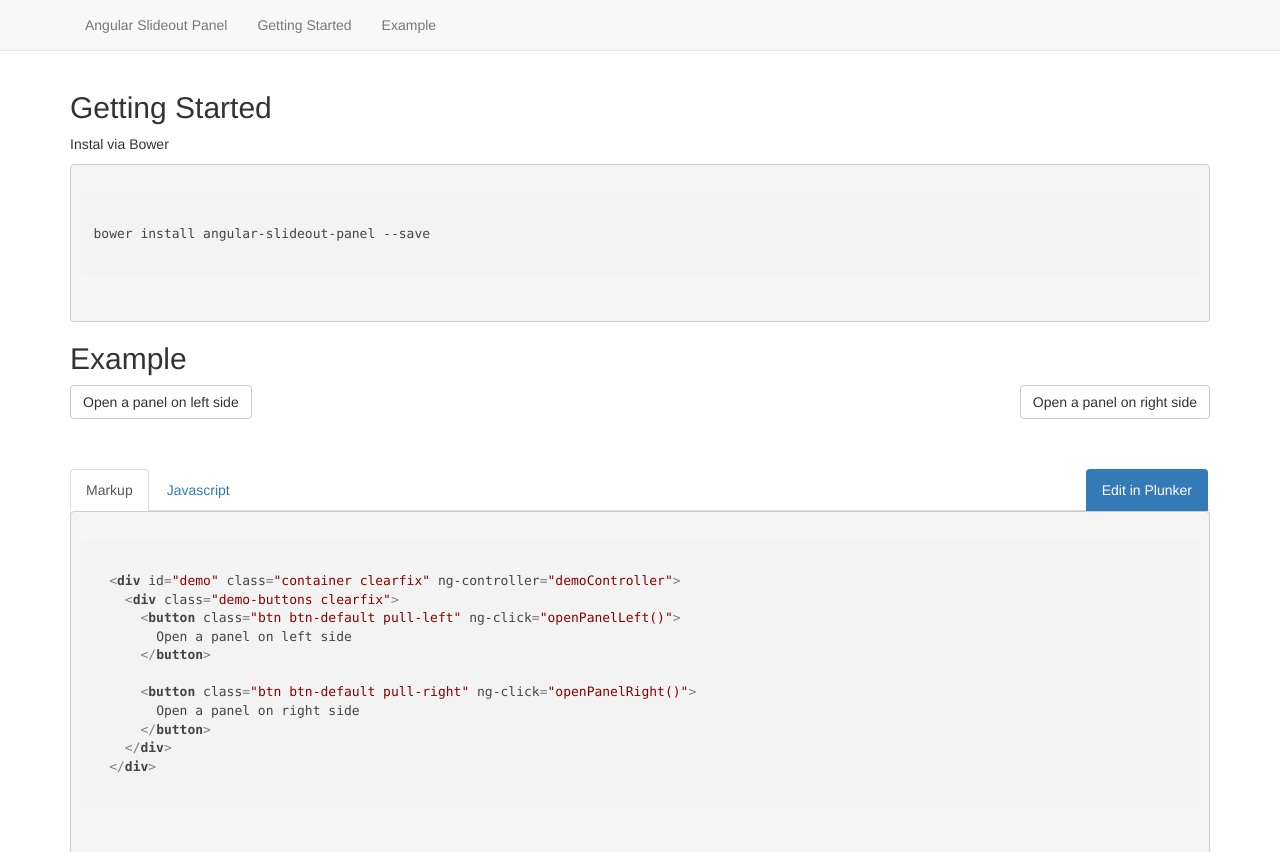
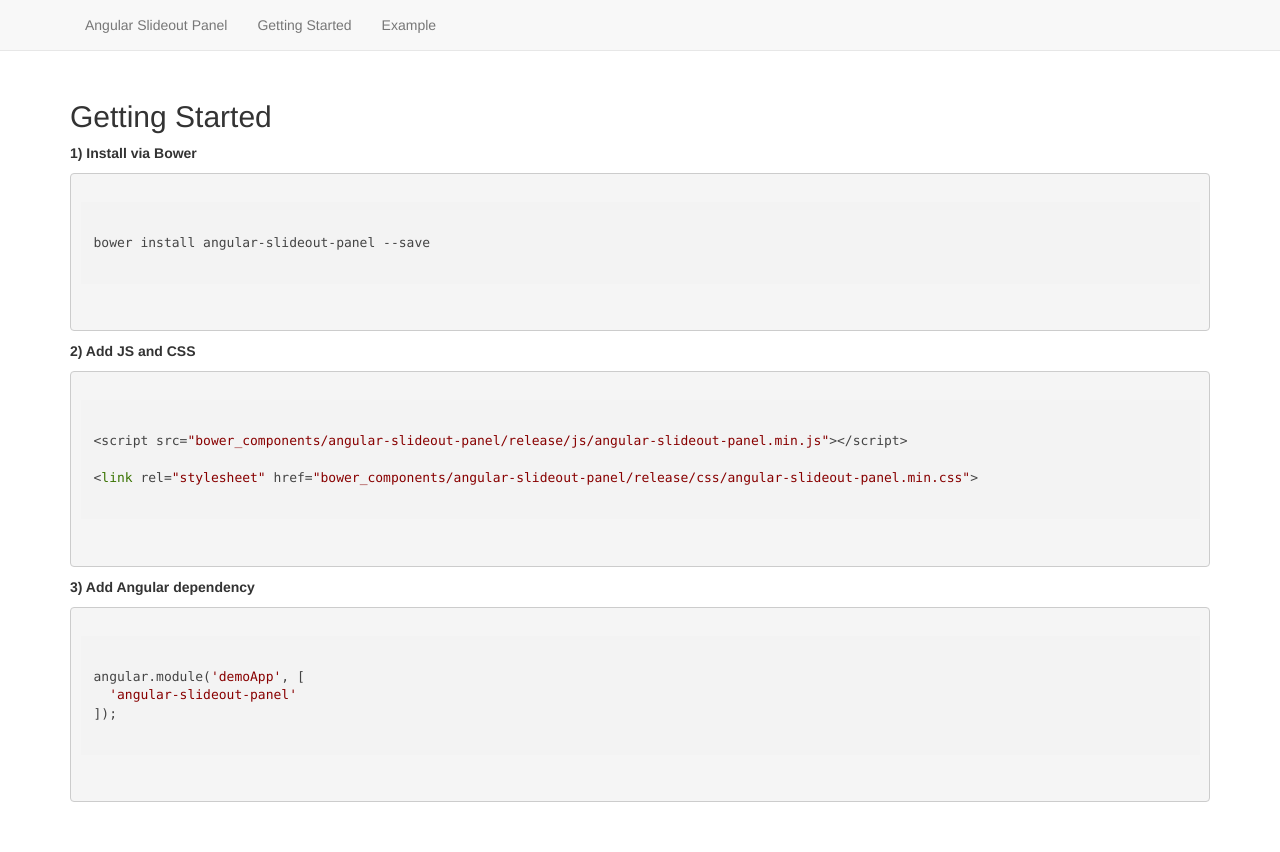
Before and after one commit to officert/angular-slideout-panel, a website: page index.html in a window 1280 px wide. Shown: the top 852 px of the page. Drawn offline with nearby package versions, Linux system fonts and the light colour scheme.

Commit message:
demo stuff

```diff
--- a/demo/demoController.js
+++ b/demo/demoController.js
@@ -49,7 +49,7 @@ angular.module('demoApp').controller('demoController', [
       '</div>';
 
     $scope.openPanelLeft = function() {
-      angularSlideOutPanel.open({
+      var panelInstance1 = angularSlideOutPanel.open({
         template: template,
         openOn: 'left',
         controller: [
@@ -67,6 +67,13 @@ angular.module('demoApp').controller('demoController', [
           ]
         }
       });
+
+      panelInstance1.result
+        .then(function(result) {
+          console.log('panel was closed with result : ', result);
+        }).catch(function(error) {
+          console.log('panel was rejected with error : ', error);
+        });
     };
 
     $scope.openPanelRight = function() {
--- a/demo/styles.css
+++ b/demo/styles.css
@@ -1,4 +1,10 @@
-#demo {
+body {
+  padding-top: 80px;
+}
+#getting-started {
+  margin-bottom: 50px;
+}
+#example {
   padding-top: 50px;
 }
 .demo-buttons {
--- a/index.html
+++ b/index.html
@@ -20,7 +20,7 @@
 </head>
 
 <body>
-  <header class="navbar navbar-static-top navbar-default" id="top">
+  <header class="navbar navbar-static-top navbar-fixed-top navbar-default" id="top">
     <div class="container">
       <div class="navbar-header">
         <button aria-controls="bs-navbar" aria-expanded="false" class="collapsed navbar-toggle" data-target="#asp-navbar" data-toggle="collapse" type="button">
@@ -49,11 +49,31 @@
     <div id="getting-started">
       <h2>Getting Started</h2>
       <p>
-        Instal via Bower
+        <strong>1) Install via Bower</strong>
       </p>
       <pre>
         <code class="bash">
 bower install angular-slideout-panel --save
+        </code>
+      </pre>
+      <p>
+        <strong>2) Add JS and CSS</strong>
+      </p>
+      <pre>
+        <code class="bash">
+&lt;script src="bower_components/angular-slideout-panel/release/js/angular-slideout-panel.min.js"&gt;&lt;/script&gt;
+
+&lt;link rel="stylesheet" href="bower_components/angular-slideout-panel/release/css/angular-slideout-panel.min.css"&gt;
+        </code>
+      </pre>
+      <p>
+        <strong>3) Add Angular dependency</strong>
+      </p>
+      <pre>
+        <code class="bash">
+angular.module('demoApp', [
+  'angular-slideout-panel'
+]);
         </code>
       </pre>
     </div>
--- a/src/css/app.css
+++ b/src/css/app.css
@@ -8,7 +8,7 @@
   width: 100%;
   visibility: hidden;
   overflow: hidden;
-  z-index: 1000;
+  z-index: 1030;
   -webkit-transition: visibility 0s 0.6s;
   -moz-transition: visibility 0s 0.6s;
   transition: visibility 0s 0.6s;
```
Also changed, not shown: release/css/angular-slideout-panel.min.css.
